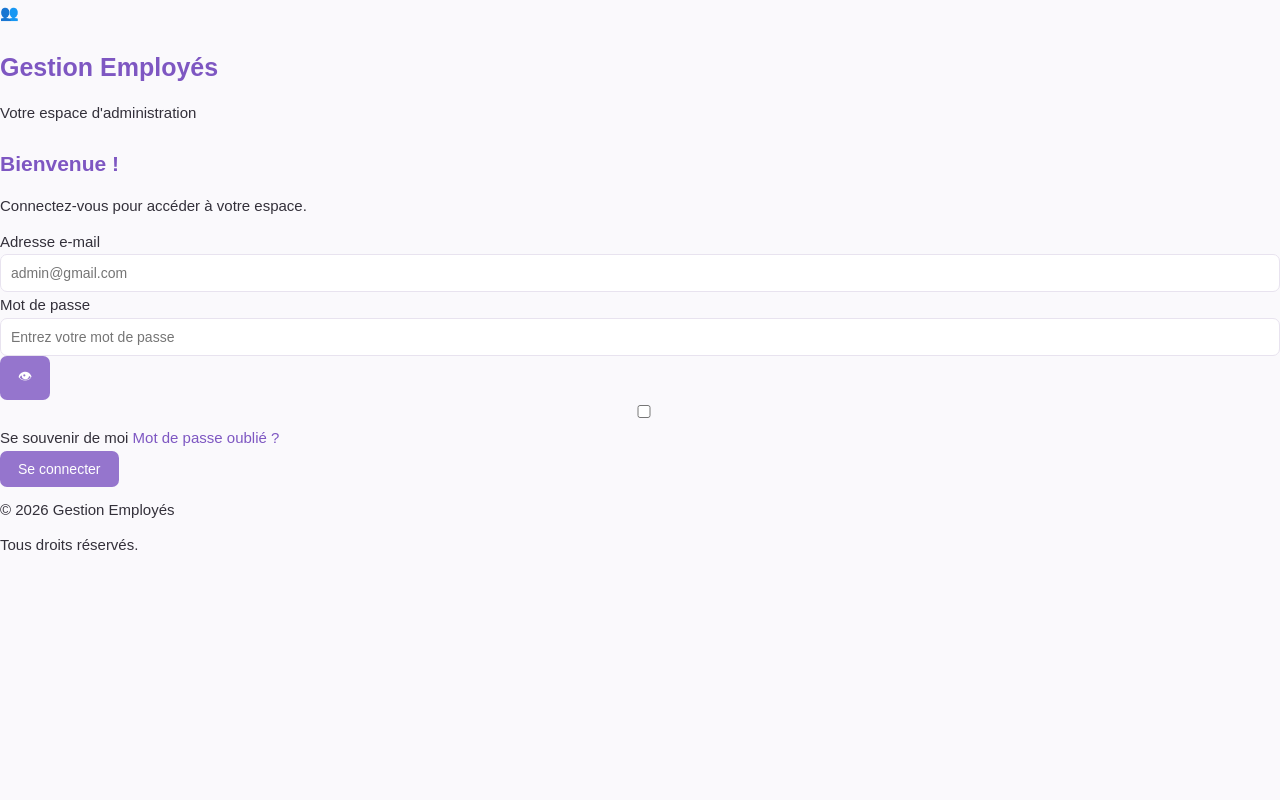
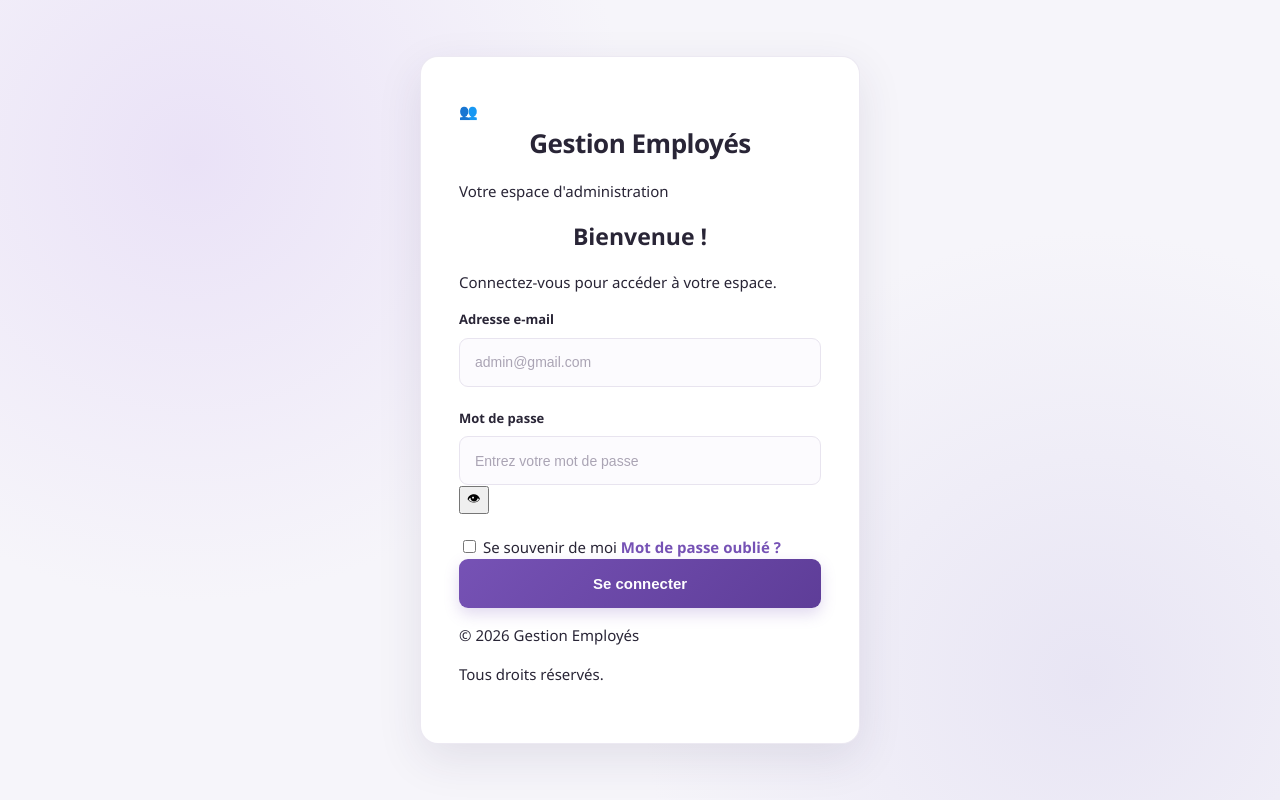
Before and after one commit to asma-bari/gestion-employes, a Java web app: page /login-page in a window 1280 px wide. Run offline with Tomcat 11, a stand-in JSP engine, Linux system fonts and the light colour scheme.

Commit message:
modification login.css

```diff
--- a/src/main/java/com/gestionemployes/util/HibernateUtil.java
+++ b/src/main/java/com/gestionemployes/util/HibernateUtil.java
@@ -6,6 +6,7 @@ import org.hibernate.boot.registry.StandardServiceRegistry;
 import org.hibernate.boot.registry.StandardServiceRegistryBuilder;
 
 public class HibernateUtil {
+
 
     private static final SessionFactory SESSION_FACTORY =
             buildSessionFactory();
--- a/src/main/webapp/assets/css/login.css
+++ b/src/main/webapp/assets/css/login.css
@@ -1,190 +1,250 @@
 :root {
-    --primary: #9575CD;
-    --primary-dark: #7E57C2;
-    --primary-light: #EDE7F6;
-    --background: #FAF9FC;
+    --primary: #7652B5;
+    --primary-dark: #5E3D98;
+    --primary-light: #F1ECF9;
+    --background: #F6F5FA;
     --surface: #FFFFFF;
-    --text: #33303A;
-    --text-secondary: #77717F;
-    --border: #E8E3EF;
+    --text: #292536;
+    --text-secondary: #817C8C;
+    --border: #E8E4EF;
+    --danger: #DC5252;
+    --shadow: 0 15px 45px rgba(50, 35, 80, 0.10);
+}
+
+* {
+    box-sizing: border-box;
+}
+
+html, body {
+    min-height: 100%;
 }
 
 body {
     margin: 0;
     padding: 0;
-    background-color: var(--background);
+    font-family: 'Segoe UI', Arial, sans-serif;
+    background:
+        radial-gradient(circle at 15% 20%, #EAE2F7 0, transparent 35%),
+        radial-gradient(circle at 85% 85%, #E8E5F4 0, transparent 35%),
+        var(--background);
     color: var(--text);
-    font-family: Arial, sans-serif;
     font-size: 15px;
-    line-height: 1.7;
+    line-height: 1.6;
 }
 
-h1, h2, h3, h4 {
-    color: var(--primary-dark);
-    margin-top: 20px;
-    margin-bottom: 12px;
+.login-container {
+    min-height: 100vh;
+    display: flex;
+    align-items: center;
+    justify-content: center;
+    padding: 35px 20px;
 }
 
-h1 {
-    font-size: 25px;
+.login-card {
+    width: 100%;
+    max-width: 440px;
+    background: var(--surface);
+    border: 1px solid rgba(232, 228, 239, 0.8);
+    border-radius: 18px;
+    padding: 42px 38px;
+    box-shadow: var(--shadow);
+    animation: appear 0.6s ease;
 }
 
-h2 {
-    font-size: 21px;
+@keyframes appear {
+    from {
+        opacity: 0;
+        transform: translateY(18px);
+    }
+    to {
+        opacity: 1;
+        transform: translateY(0);
+    }
 }
 
-h3 {
-    font-size: 17px;
+.login-logo {
+    width: 66px;
+    height: 66px;
+    margin: 0 auto 18px;
+    display: flex;
+    align-items: center;
+    justify-content: center;
+    background: var(--primary-light);
+    border-radius: 18px;
+    color: var(--primary);
+    font-size: 29px;
+    font-weight: 700;
 }
 
-p {
-    margin: 10px 0;
+.login-card h1 {
+    text-align: center;
+    color: var(--text);
+    font-size: 26px;
+    font-weight: 700;
+    margin: 0 0 8px;
+    letter-spacing: -0.5px;
 }
 
-a {
-    color: var(--primary-dark);
-    text-decoration: none;
+.login-card h2 {
+    text-align: center;
+    color: var(--text);
+    font-size: 23px;
+    margin: 0 0 8px;
 }
 
-a:hover {
+.login-subtitle {
+    text-align: center;
+    color: var(--text-secondary);
+    font-size: 14px;
+    margin: 0 0 30px;
+}
+
+.login-form {
+    width: 100%;
+}
+
+.form-group {
+    margin-bottom: 21px;
+}
+
+.form-group label {
+    display: block;
+    margin-bottom: 8px;
+    color: var(--text);
+    font-size: 13px;
+    font-weight: 600;
+}
+
+.form-group input {
+    display: block;
+    width: 100%;
+    height: 49px;
+    padding: 0 15px;
+    border: 1px solid var(--border);
+    border-radius: 9px;
+    background: #FCFBFE;
+    color: var(--text);
+    font-size: 14px;
+    outline: none;
+    transition: all 0.25s ease;
+}
+
+.form-group input::placeholder {
+    color: #AAA4B4;
+}
+
+.form-group input:hover {
+    border-color: #C8B9E0;
+}
+
+.form-group input:focus {
+    border-color: var(--primary);
+    background: white;
+    box-shadow: 0 0 0 4px rgba(118, 82, 181, 0.10);
+}
+
+.remember-me {
+    display: flex;
+    align-items: center;
+    justify-content: space-between;
+    gap: 10px;
+    margin: 5px 0 24px;
+    color: var(--text-secondary);
+    font-size: 13px;
+}
+
+.remember-me label {
+    display: flex;
+    align-items: center;
+    gap: 8px;
+    cursor: pointer;
+}
+
+.remember-me input {
+    accent-color: var(--primary);
+}
+
+.login-card a {
+    color: var(--primary);
+    text-decoration: none;
+    font-weight: 600;
+    transition: color 0.2s;
+}
+
+.login-card a:hover {
+    color: var(--primary-dark);
     text-decoration: underline;
 }
 
-ul, ol {
-    padding-left: 25px;
+.login-btn,
+.login-card button[type="submit"] {
+    width: 100%;
+    min-height: 49px;
+    border: none;
+    border-radius: 9px;
+    background: linear-gradient(
+        135deg,
+        var(--primary),
+        var(--primary-dark)
+    );
+    color: white;
+    font-size: 15px;
+    font-weight: 600;
+    cursor: pointer;
+    box-shadow: 0 6px 15px rgba(118, 82, 181, 0.22);
+    transition: all 0.25s ease;
 }
 
-li {
-    margin-bottom: 7px;
+.login-btn:hover,
+.login-card button[type="submit"]:hover {
+    transform: translateY(-2px);
+    box-shadow: 0 9px 20px rgba(118, 82, 181, 0.30);
 }
 
-.card {
-    background-color: var(--surface);
-    border: 1px solid var(--border);
-    border-radius: 10px;
-    padding: 18px;
-    margin: 15px 0;
+.login-btn:active,
+.login-card button[type="submit"]:active {
+    transform: translateY(0);
 }
 
-button {
-    background-color: var(--primary);
-    color: white;
-    border: none;
-    border-radius: 7px;
-    padding: 10px 18px;
-    cursor: pointer;
-    font-size: 14px;
-    transition: background-color 0.2s;
+.alert {
+    padding: 12px 14px;
+    margin-bottom: 20px;
+    border-radius: 8px;
+    font-size: 13px;
 }
 
-button:hover {
-    background-color: var(--primary-dark);
+.alert-danger {
+    background: #FFF0F0;
+    color: var(--danger);
+    border: 1px solid #F5D0D0;
 }
 
-input, textarea, select {
-    width: 100%;
-    padding: 10px;
-    border: 1px solid var(--border);
-    border-radius: 7px;
-    background-color: white;
-    color: var(--text);
-    font-size: 14px;
-    box-sizing: border-box;
+.alert-success {
+    background: #ECF8F0;
+    color: #32834B;
+    border: 1px solid #CDEBD5;
 }
 
-input:focus, textarea:focus, select:focus {
-    outline: none;
-    border-color: var(--primary);
+.login-footer {
+    margin-top: 28px;
+    padding-top: 20px;
+    border-top: 1px solid var(--border);
+    text-align: center;
+    color: var(--text-secondary);
+    font-size: 12px;
 }
 
-.highlight {
-    background-color: var(--primary-light);
-    padding: 12px 15px;
-    border-radius: 8px;
-    border-left: 3px solid var(--primary);
-    margin: 15px 0;
-}
-
-table {
-    width: 100%;
-    border-collapse: collapse;
-    margin: 15px 0;
-    background-color: var(--surface);
-}
-
-th {
-    background-color: var(--primary-light);
-    color: var(--primary-dark);
-    font-weight: 600;
-}
-
-th, td {
-    padding: 11px;
-    border: 1px solid var(--border);
-    text-align: left;
-}
-
-tr:hover {
-    background-color: #F8F5FC;
-}
-
-code {
-    background-color: var(--primary-light);
-    color: var(--primary-dark);
-    padding: 3px 6px;
-    border-radius: 4px;
-    font-family: Consolas, monospace;
-}
-
-pre {
-    background-color: #F1EDF6;
-    color: var(--text);
-    padding: 15px;
-    border-radius: 8px;
-    overflow-x: auto;
-    border: 1px solid var(--border);
-}
-
-pre code {
-    background: none;
-    padding: 0;
-}
-
-hr {
-    border: none;
-    border-top: 1px solid var(--border);
-    margin: 22px 0;
-}
-
-.badge {
-    display: inline-block;
-    background-color: var(--primary-light);
-    color: var(--primary-dark);
-    padding: 4px 10px;
-    border-radius: 20px;
-    font-size: 12px;
-    font-weight: 600;
-}
-
-@media (max-width: 768px) {
-    body {
-        font-size: 14px;
-        padding: 10px;
+@media (max-width: 500px) {
+    .login-container {
+        padding: 20px 14px;
     }
 
-    h1 {
-        font-size: 22px;
+    .login-card {
+        padding: 32px 23px;
+        border-radius: 14px;
     }
 
-    h2 {
-        font-size: 19px;
-    }
-
-    table {
-        font-size: 13px;
-    }
-
-    th, td {
-        padding: 8px;
+    .login-card h1 {
+        font-size: 23px;
     }
 }
```
